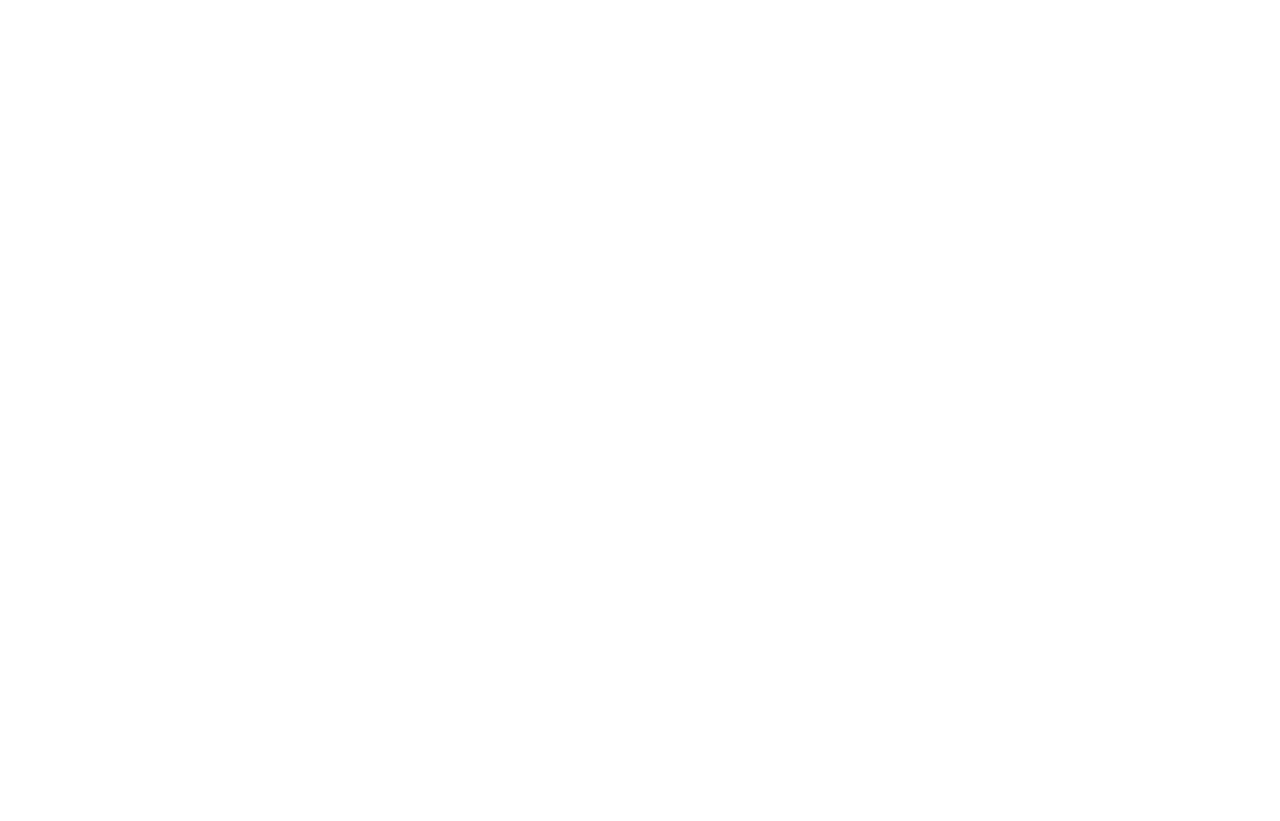
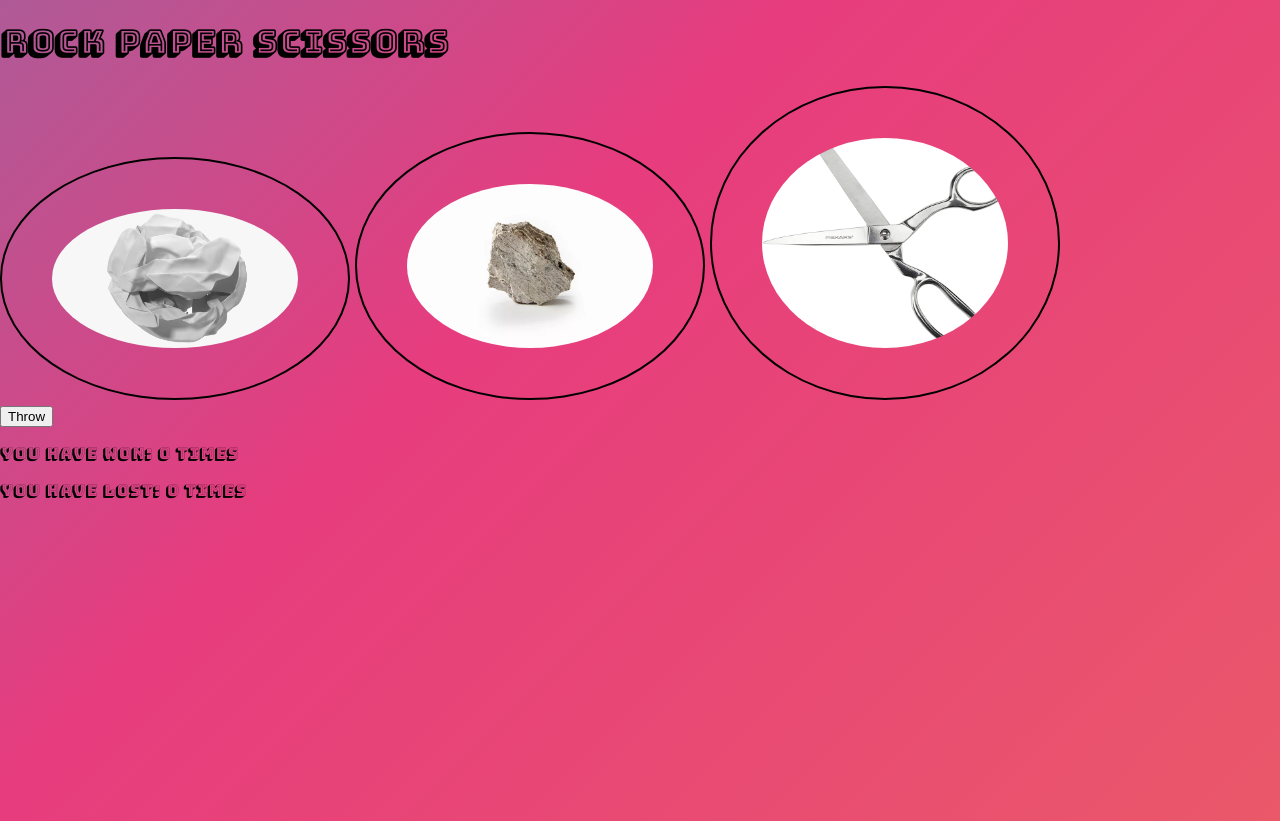
Before and after one commit to baileykue/rock-paper-scissors, a website: page index.html in a window 1280 px wide. Before the commit the page ends 800 px from the top, so only its background shows below. Drawn offline with Linux system fonts and the light colour scheme.

Commit message:
added all html elements and added minimal styling

```diff
--- a/index.html
+++ b/index.html
@@ -16,7 +16,26 @@
 </head>
 
 <body>
-
+    <h1>Rock Paper Scissors</h1>
+        <section>
+            <label for="">
+                <input type="radio" name="choice" value="paper">
+                <img src="./assets/paper.jpg">
+            </label>
+            <label for="">
+                <input type="radio" name="choice" value="rock">
+                <img src="./assets/rock.jpg">
+            </label>
+            <label for="">
+                <input type="radio" name="choice" value="scissors">
+                <img src="./assets/scissors.jpg">
+            </label>
+        </section>
+    <p id="error" class="hidden">You must choose!!</p>
+    <button id="throw">Throw</button>
+    <p id="result"></p>
+    <p>You have won: <span id="wins">0</span> times</p>
+    <p>You have lost: <span id="losses">0</span> times</p>
 
     <script type="module" src="./app.js"></script>
 </body>
--- a/styles/style.css
+++ b/styles/style.css
@@ -1 +1,38 @@
-//font-family: 'Bungee Shade', cursive;
+body {
+    font-family: 'Bungee Shade', cursive;
+    background: linear-gradient(-45deg, #ee7752, #e73c7e, #23a6d5, #23d5ab);
+	background-size: 400% 400%;
+	animation: gradient 15s ease infinite;
+	height: 100vh;
+}
+
+@keyframes gradient {
+	0% {
+		background-position: 0% 50%;
+	}
+	50% {
+		background-position: 100% 50%;
+	}
+	100% {
+		background-position: 0% 50%;
+	}
+}
+
+input[type=radio]:checked + img {
+    border: 5px solid yellow;
+}
+
+input[type=radio] {
+    display: none;
+}
+
+img {
+    width: 350px;
+    border-radius: 50%;
+    padding: 50px;
+    border: 2px solid black;
+}
+
+.hidden {
+    display: none;
+}
```
Also changed, not shown: funkies.js (added, +10 -0 lines), assets/paper.jpg (added), assets/rock.jpg (added), assets/scissors.jpg (added).
